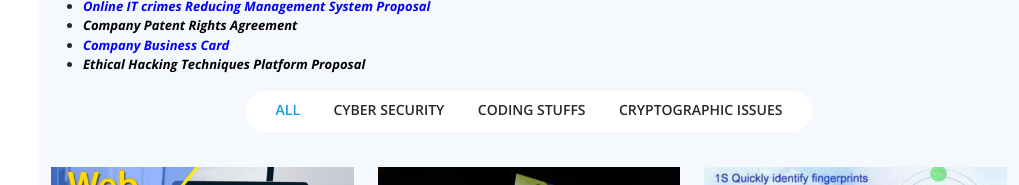
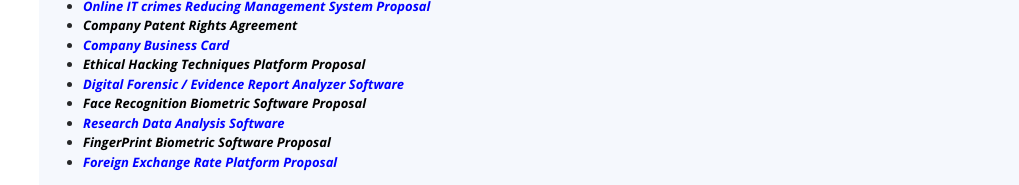
Before and after one commit to fmpiza/webfridolin, a plain HTML site: page index.html in a window 1280 px wide. Shown: the part 5180-5365 px from the top of the page, without its empty margins (261-1280 px from the left). Drawn offline with nearby package versions, Linux system fonts and the light colour scheme.

Commit message:
Update index.html

```diff
--- a/index.html
+++ b/index.html
@@ -436,7 +436,17 @@
 <li> <a href="azam.pdf"><font color="black" size=2><i><b>Company Patent Rights Agreement</b></i></font></a></li>
 <li> <a href="businesscard.pdf"><font color="blue" size=2><i><b>Company Business Card</b></i></font></a></li>
 <li> <a href="ehackingplatform.pdf"><font color="black" size=2><i><b>Ethical Hacking Techniques Platform Proposal</b></i></font></a></li>
+<li> <a href="ehackingplatform.pdf"><font color="blue" size=2><i><b>Digital Forensic / Evidence Report Analyzer Software</b></i></font></a></li>
+<li> <a href="ehackingplatform.pdf"><font color="black" size=2><i><b>Face Recognition Biometric Software Proposal</b></i></font></a></li>
+<li> <a href="ehackingplatform.pdf"><font color="blue" size=2><i><b>Research Data Analysis Software</b></i></font></a></li>
+<li> <a href="ehackingplatform.pdf"><font color="black" size=2><i><b>FingerPrint Biometric Software Proposal</b></i></font></a></li>
+<li> <a href="ehackingplatform.pdf"><font color="blue" size=2><i><b>Foreign Exchange Rate Platform Proposal</b></i></font></a></li>
 
+</u
+</u
+</u
+</u
+</u
 </ul
 </ul
 </ul
```
